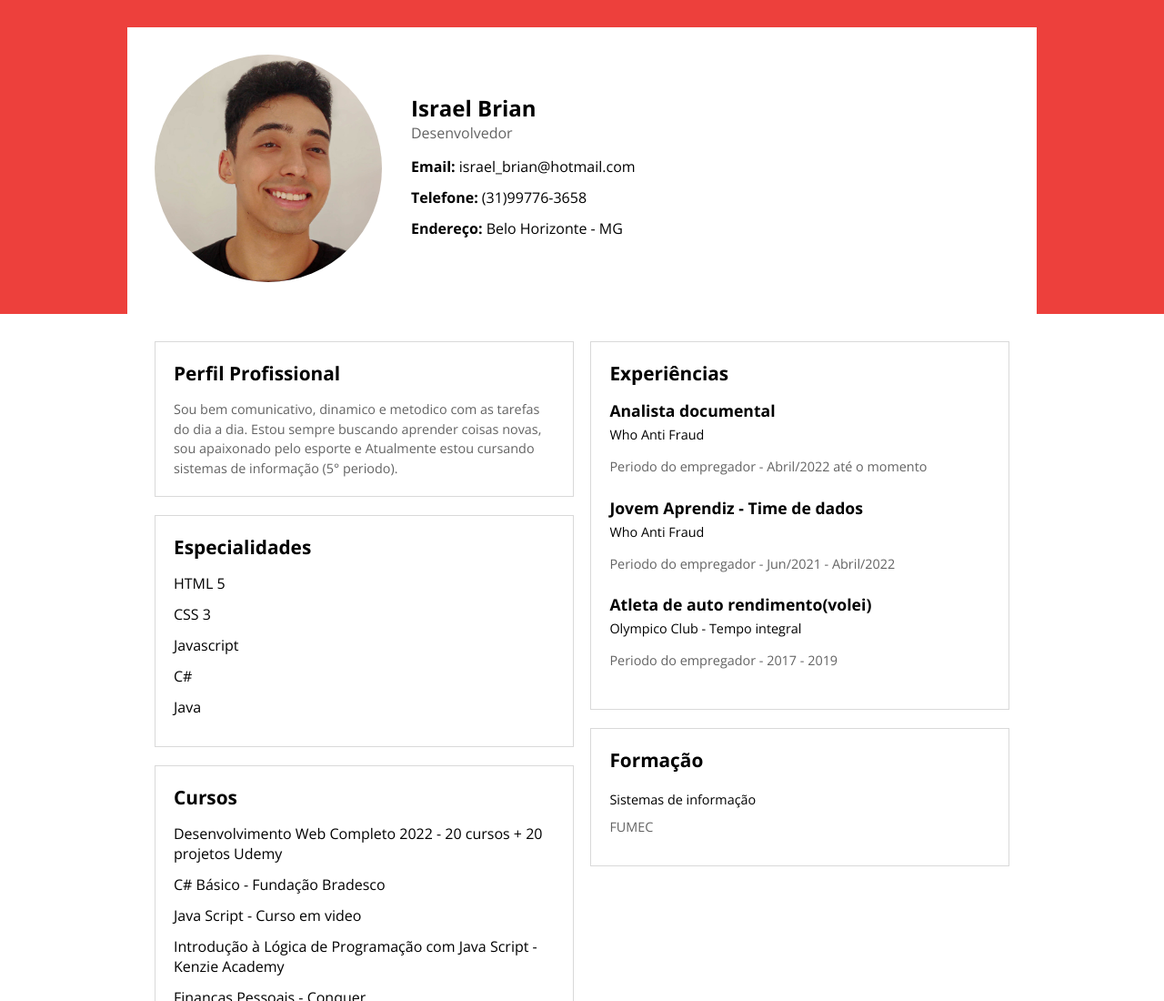
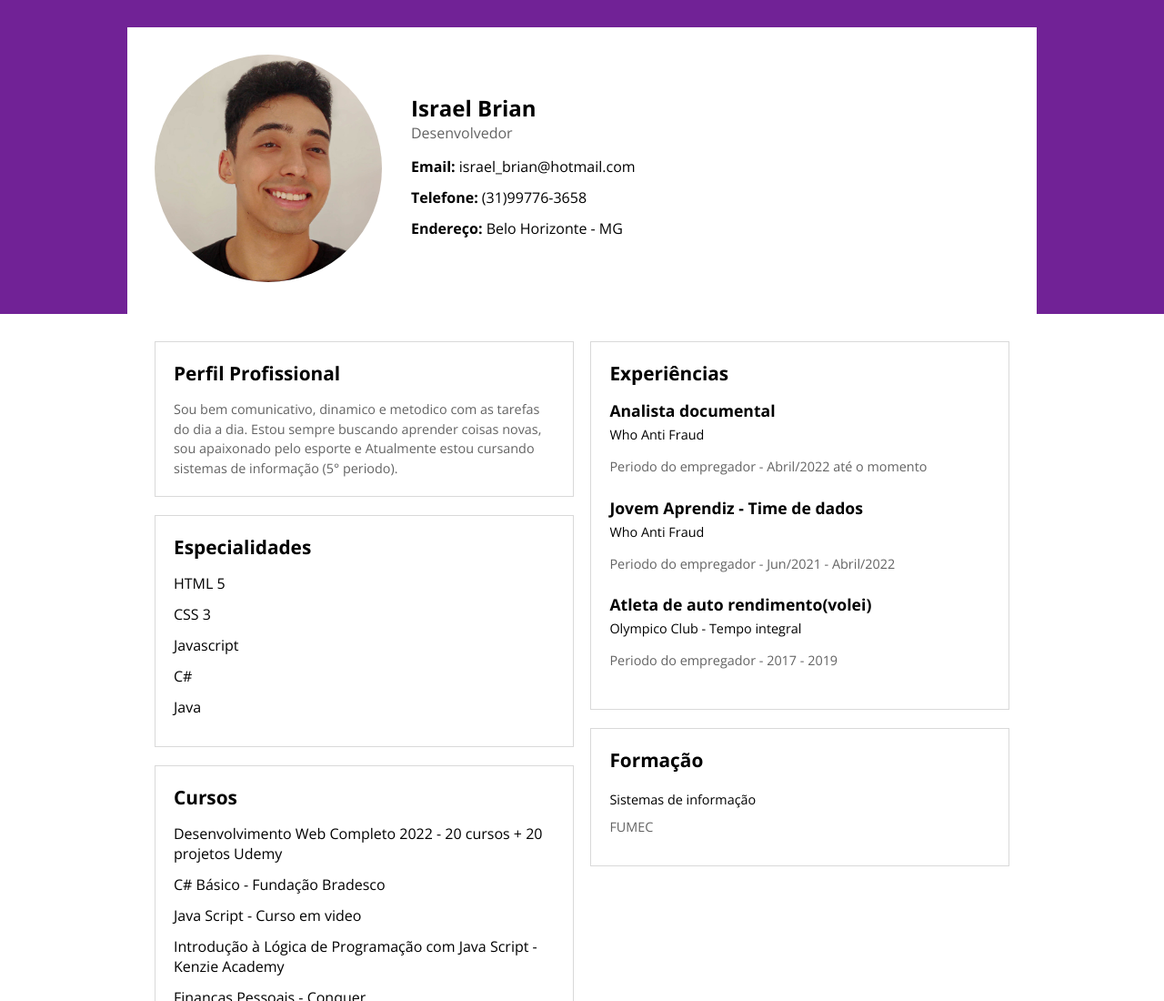
Before and after one commit to israelbrian/Curriculo, a plain HTML site: page index.html in a window 1280 px wide. Shown: the top 1100 px of the page at 91% size. Drawn offline with nearby package versions, Linux system fonts and the light colour scheme.

Commit message:
Update style.css

```diff
--- a/style.css
+++ b/style.css
@@ -42,7 +42,7 @@ body {
 
 /*HEADER*/
 header{
-    background-color: rgb(237 64 60) ;/* rgb(48 48 48) |  #45dbfc*/
+    background-color: rgb(113, 34, 150) ;/* rgb(48 48 48)ciano | rgb(237 64 60)red |  #45dbfc*/
     padding: 30px 30px 0;
 }
 header .container{
```
